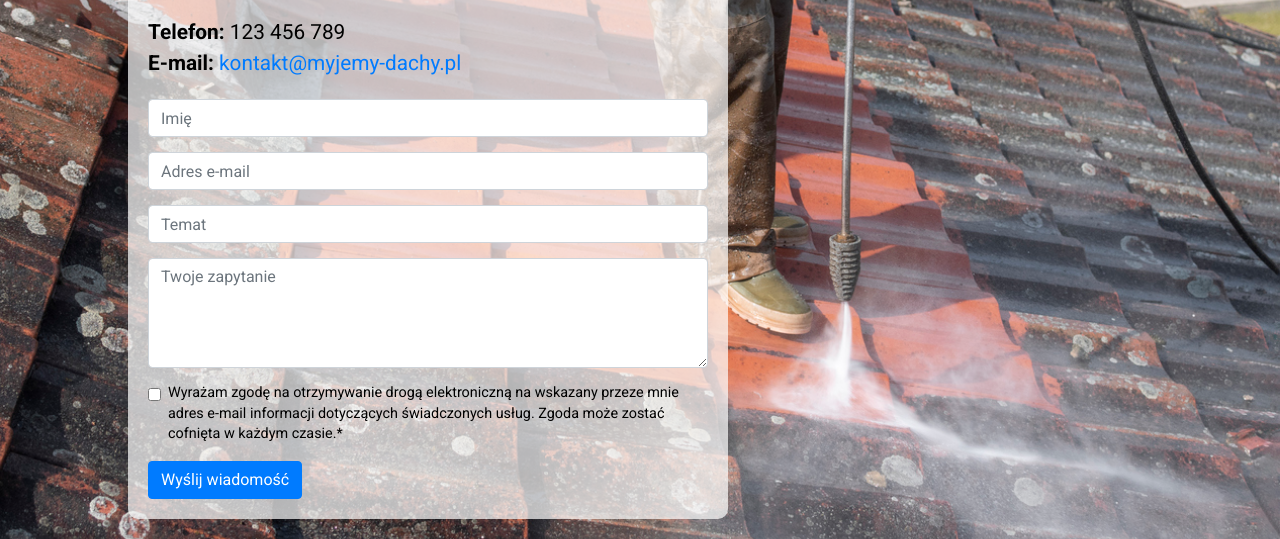
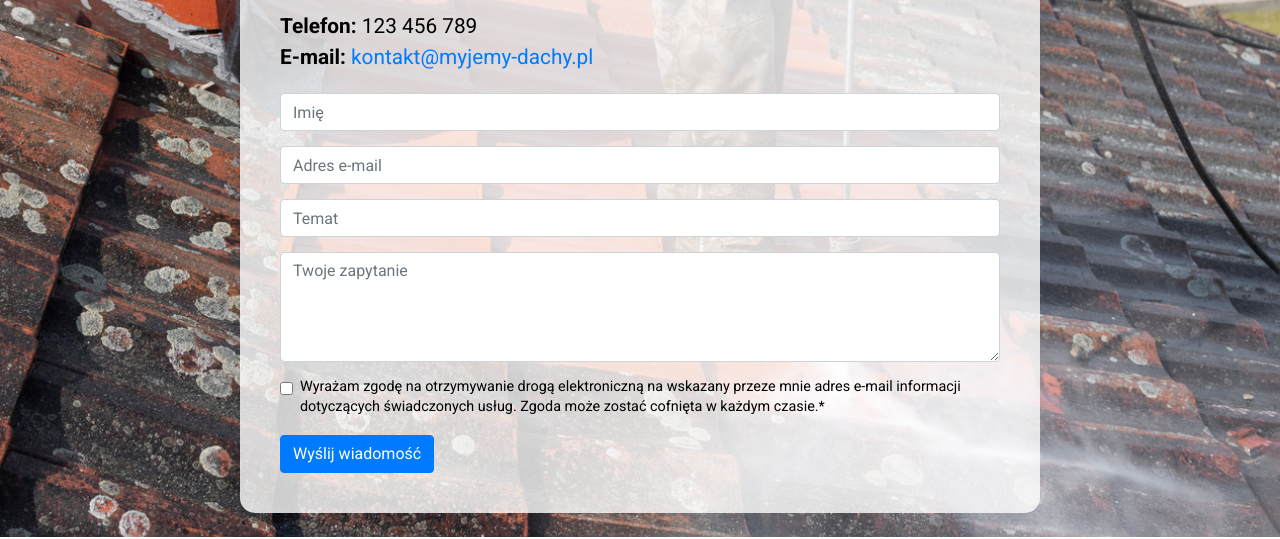
Before and after one commit to kera85/myciedachow.online, a plain HTML site: page contact.html in a window 1280 px wide. Shown: the part 263-802 px from the top of the page. Drawn offline with nearby package versions, Linux system fonts and the light colour scheme.

Commit message:
Update contact.html

```diff
--- a/contact.html
+++ b/contact.html
@@ -87,7 +87,7 @@
       padding: 10% 10% 20px 10%;
     }
 
-    /* Baner promocyjny – ten sam styl co poprzednio */
+    /* Baner promocyjny */
     .promo-banner {
       position: absolute;
       top: 15%;
@@ -105,10 +105,12 @@
     }
 
     .hero .content {
-      max-width: 600px;
-      background: rgba(255, 255, 255, 0.7);
-      padding: 20px;
-      border-radius: 10px;
+      /* Powiększony kontener */
+      max-width: 800px;
+      background: rgba(255, 255, 255, 0.8); /* nieco wyższa przezroczystość dla czytelności */
+      padding: 40px;
+      margin: 0 auto;       /* wyśrodkowanie w poziomie */
+      border-radius: 15px;  /* nieco większe zaokrąglenie */
     }
 
     .hero h3 {
@@ -214,6 +216,7 @@
       .hero .content {
         padding: 10px;
         max-width: 90%;
+        margin: 0 auto;
       }
 
       .hero h3 {
@@ -222,7 +225,6 @@
 
       .hero p {
         font-size: var(--hero-p-font-size-mobile);
-
       }
     }
   </style>
@@ -270,7 +272,7 @@
       </p>
 
       <div class="contact-form">
-        <!-- Przykładowy formularz (Formspree) -->
+        <!-- Formularz (Formspree) -->
         <form id="contactForm" action="https://formspree.io/f/xeojqbwn" method="POST">
           <input type="text" name="name" class="form-control" placeholder="Imię" required>
           <input type="email" name="email" class="form-control" placeholder="Adres e-mail" required>
```
